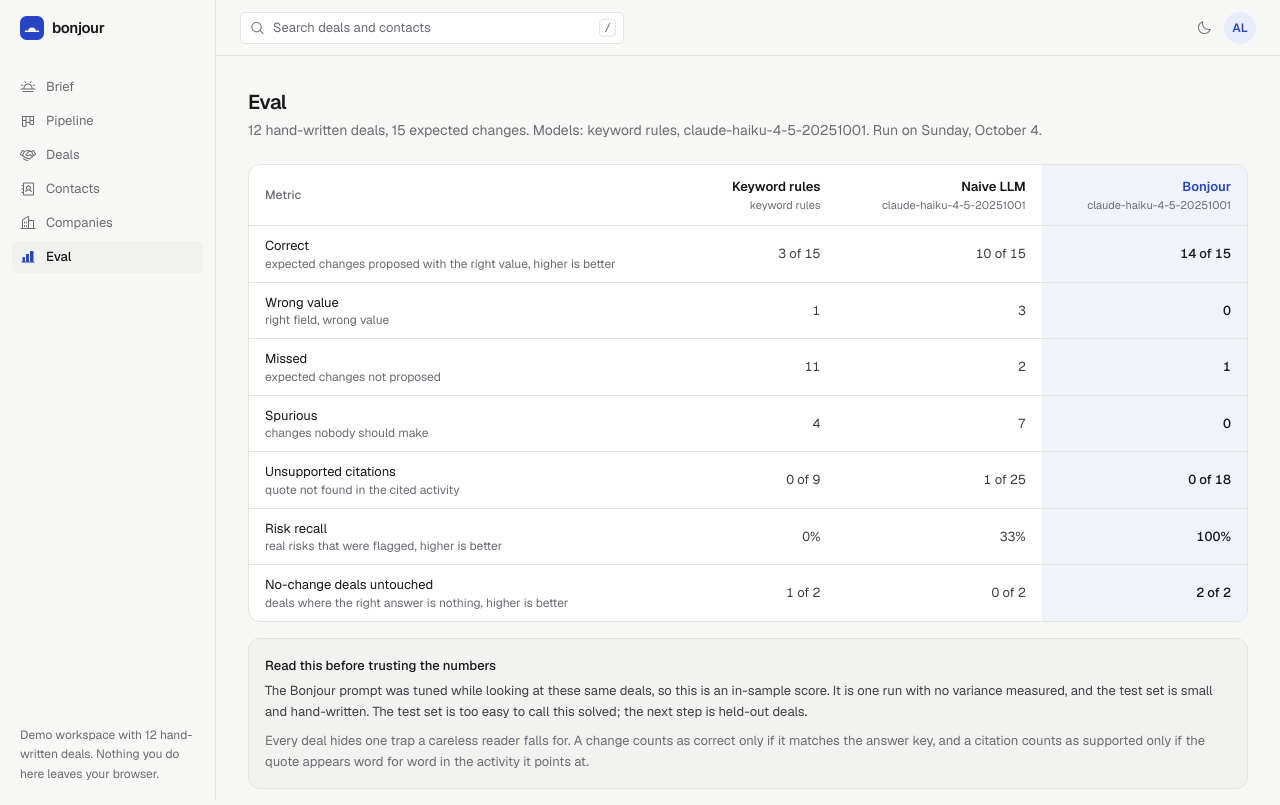
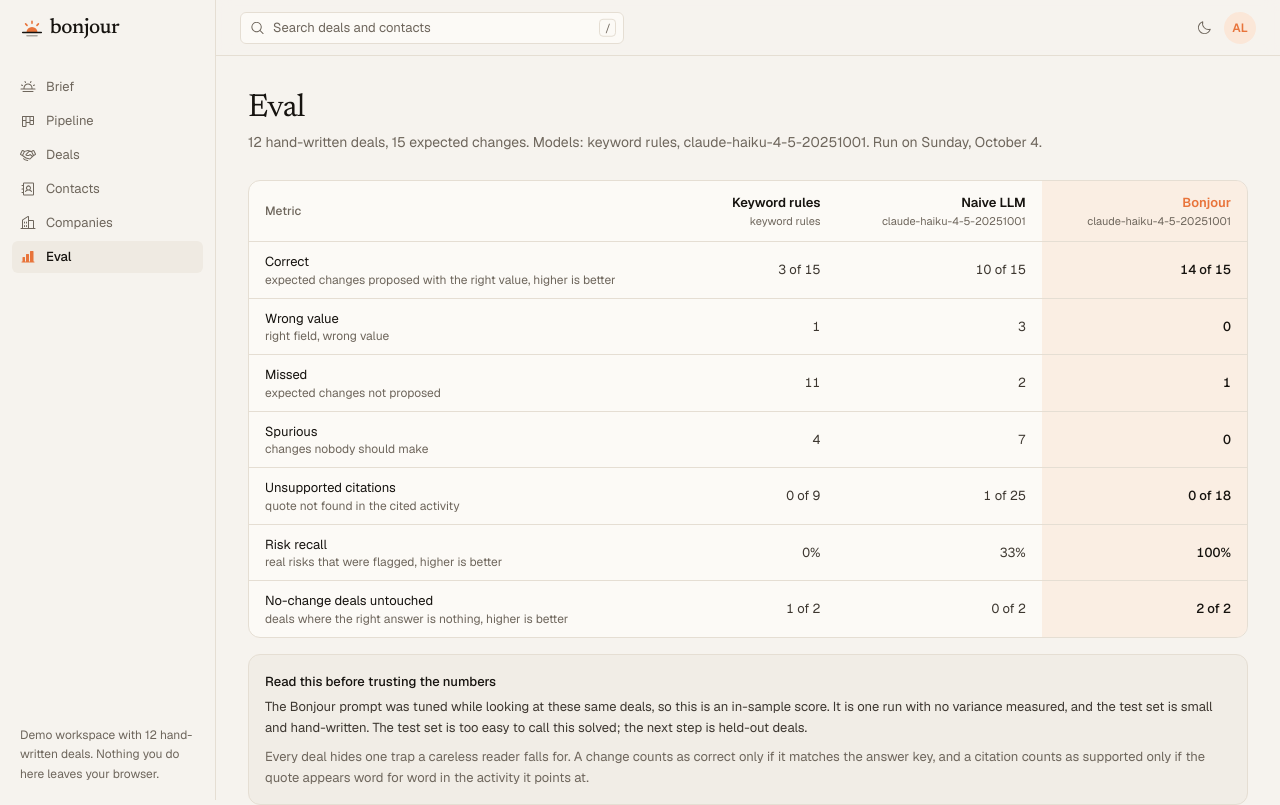
Before and after one commit to anushapundir/bonjour, a Next.js app: page /app/eval in a window 1280 px wide. Shown: the top 805 px of the page. Built offline with nearby package versions, Linux system fonts and the light colour scheme.

Commit message:
Warm paper and ink design system with a sunrise mark
Newsreader for display, Geist for UI, Geist Mono for dates, amounts and
labels. Paper background, ink text, one apricot accent, tactile keys,
frosted glass and a highlighter sweep for cited lines.

```diff
--- a/app/globals.css
+++ b/app/globals.css
@@ -1,72 +1,88 @@
 @import "tailwindcss";
 
+/* Warm paper and ink, with one accent of morning light. */
 :root {
-  --bg: #f7f7f6;
-  --surface: #fefefe;
-  --surface-2: #f1f1ef;
-  --line: #e4e4e1;
-  --line-strong: #d2d2ce;
-  --ink: #18181b;
-  --ink-2: #3f3f46;
-  --muted: #6b6b73;
-  --accent: #2846c4;
-  --accent-ink: #fbfbfd;
-  --accent-soft: #e9edfb;
-  --mark: rgb(40 70 196 / 0.15);
-  --good: #15803d;
-  --good-soft: #e8f5ec;
-  --bad: #b42318;
-  --bad-soft: #fcecea;
-  --shadow: 0 1px 2px rgb(24 24 27 / 0.04), 0 8px 24px -12px rgb(24 24 27 / 0.12);
+  --bg: #f6f3ee;
+  --surface: #fcfaf6;
+  --surface-2: #efeae2;
+  --line: #e5ded3;
+  --line-strong: #d2c8ba;
+  --ink: #16130f;
+  --ink-2: #3d3730;
+  --muted: #6e665c;
+  /* Fill accent for marks, dots and the sun. Too light for text on paper, so text uses --accent-text. */
+  --accent: #e8743b;
+  --accent-text: #a84a1a;
+  --accent-ink: #fff8f1;
+  --accent-soft: #fbe7d8;
+  --mark: rgb(247 176 96 / 0.5);
+  --good: #376b44;
+  --good-soft: #e2ede2;
+  --bad: #9c3a26;
+  --bad-soft: #f6e1da;
+  --glass: rgb(252 250 246 / 0.62);
+  --glass-edge: rgb(255 255 255 / 0.7);
+  --shadow: 0 1px 0 rgb(22 19 15 / 0.03), 0 1px 2px rgb(70 45 20 / 0.06), 0 12px 28px -18px rgb(70 45 20 / 0.28);
+  --shadow-float: 0 1px 2px rgb(70 45 20 / 0.08), 0 30px 60px -30px rgb(70 45 20 / 0.45);
   color-scheme: light;
 }
 
 @media (prefers-color-scheme: dark) {
   :root:not([data-theme="light"]) {
-    --bg: #0e0f11;
-    --surface: #141518;
-    --surface-2: #1b1c20;
-    --line: #26272c;
-    --line-strong: #35363c;
-    --ink: #ececee;
-    --ink-2: #c6c6cc;
-    --muted: #8d8d96;
-    --accent: #8197f6;
-    --accent-ink: #0e0f11;
-    --accent-soft: rgb(129 151 246 / 0.14);
-    --mark: rgb(129 151 246 / 0.26);
-    --good: #5bd389;
-    --good-soft: rgb(91 211 137 / 0.12);
-    --bad: #f58a80;
-    --bad-soft: rgb(245 138 128 / 0.12);
-    --shadow: 0 1px 2px rgb(0 0 0 / 0.3), 0 8px 24px -12px rgb(0 0 0 / 0.6);
+    --bg: #1a1714;
+    --surface: #221e1a;
+    --surface-2: #2a2520;
+    --line: #36302a;
+    --line-strong: #4a4239;
+    --ink: #f1ece4;
+    --ink-2: #d2cabf;
+    --muted: #a39a8e;
+    --accent: #f08a52;
+    --accent-text: #f4a273;
+    --accent-ink: #1a1714;
+    --accent-soft: rgb(240 138 82 / 0.14);
+    --mark: rgb(240 150 80 / 0.34);
+    --good: #8fbf99;
+    --good-soft: rgb(143 191 153 / 0.12);
+    --bad: #e58a76;
+    --bad-soft: rgb(229 138 118 / 0.12);
+    --glass: rgb(34 30 26 / 0.6);
+    --glass-edge: rgb(255 255 255 / 0.09);
+    --shadow: 0 1px 0 rgb(0 0 0 / 0.2), 0 12px 28px -16px rgb(0 0 0 / 0.6);
+    --shadow-float: 0 1px 2px rgb(0 0 0 / 0.3), 0 30px 60px -28px rgb(0 0 0 / 0.8);
     color-scheme: dark;
   }
 }
 
 :root[data-theme="dark"] {
-  --bg: #0e0f11;
-  --surface: #141518;
-  --surface-2: #1b1c20;
-  --line: #26272c;
-  --line-strong: #35363c;
-  --ink: #ececee;
-  --ink-2: #c6c6cc;
-  --muted: #8d8d96;
-  --accent: #8197f6;
-  --accent-ink: #0e0f11;
-  --accent-soft: rgb(129 151 246 / 0.14);
-  --mark: rgb(129 151 246 / 0.26);
-  --good: #5bd389;
-  --good-soft: rgb(91 211 137 / 0.12);
-  --bad: #f58a80;
-  --bad-soft: rgb(245 138 128 / 0.12);
-  --shadow: 0 1px 2px rgb(0 0 0 / 0.3), 0 8px 24px -12px rgb(0 0 0 / 0.6);
+  --bg: #1a1714;
+  --surface: #221e1a;
+  --surface-2: #2a2520;
+  --line: #36302a;
+  --line-strong: #4a4239;
+  --ink: #f1ece4;
+  --ink-2: #d2cabf;
+  --muted: #a39a8e;
+  --accent: #f08a52;
+  --accent-text: #f4a273;
+  --accent-ink: #1a1714;
+  --accent-soft: rgb(240 138 82 / 0.14);
+  --mark: rgb(240 150 80 / 0.34);
+  --good: #8fbf99;
+  --good-soft: rgb(143 191 153 / 0.12);
+  --bad: #e58a76;
+  --bad-soft: rgb(229 138 118 / 0.12);
+  --glass: rgb(34 30 26 / 0.6);
+  --glass-edge: rgb(255 255 255 / 0.09);
+  --shadow: 0 1px 0 rgb(0 0 0 / 0.2), 0 12px 28px -16px rgb(0 0 0 / 0.6);
+  --shadow-float: 0 1px 2px rgb(0 0 0 / 0.3), 0 30px 60px -28px rgb(0 0 0 / 0.8);
   color-scheme: dark;
 }
 
 @theme inline {
   --font-sans: var(--font-geist), ui-sans-serif, system-ui, sans-serif;
+  --font-serif: var(--font-newsreader), ui-serif, Georgia, serif;
+  --font-mono: var(--font-geist-mono), ui-monospace, "SF Mono", Menlo, monospace;
   --color-bg: var(--bg);
   --color-surface: var(--surface);
   --color-surface-2: var(--surface-2);
@@ -76,6 +92,7 @@
   --color-ink-2: var(--ink-2);
   --color-muted: var(--muted);
   --color-accent: var(--accent);
+  --color-accent-text: var(--accent-text);
   --color-accent-ink: var(--accent-ink);
   --color-accent-soft: var(--accent-soft);
   --color-mark: var(--mark);
@@ -84,27 +101,103 @@
   --color-bad: var(--bad);
   --color-bad-soft: var(--bad-soft);
   --shadow-panel: var(--shadow);
+  --shadow-float: var(--shadow-float);
 }
 
 html {
   -webkit-text-size-adjust: 100%;
+  scroll-behavior: smooth;
+}
+@media (prefers-reduced-motion: reduce) {
+  html { scroll-behavior: auto; }
 }
 
 body {
   background: var(--bg);
   color: var(--ink);
-  font-feature-settings: "cv11", "ss01";
   -webkit-font-smoothing: antialiased;
 }
 
+h1, h2, h3, p, li { text-wrap: pretty; }
+h1, h2 { text-wrap: balance; }
+
 :focus-visible {
-  outline: 2px solid var(--accent);
+  outline: 2px solid var(--accent-text);
   outline-offset: 2px;
-  border-radius: 4px;
+  border-radius: 6px;
 }
 
 ::selection {
   background: var(--mark);
+}
+
+/* Keys: buttons that look like something you press. A soft top highlight, a hairline edge, a small drop. */
+@layer components {
+  .key {
+    display: inline-flex;
+    align-items: center;
+    justify-content: center;
+    gap: 0.375rem;
+    height: 2rem;
+    padding: 0 0.85rem;
+    border-radius: 999px;
+    white-space: nowrap;
+    font-size: 13px;
+    font-weight: 500;
+    transition: transform 160ms cubic-bezier(0.2, 0.8, 0.2, 1), box-shadow 160ms cubic-bezier(0.2, 0.8, 0.2, 1), background-color 160ms;
+  }
+  .key:active:not(:disabled) { transform: translateY(1px); }
+  .key:disabled { opacity: 0.5; }
+  .key-ink {
+    color: var(--bg);
+    background: linear-gradient(180deg, rgb(255 255 255 / 0.16), rgb(255 255 255 / 0) 55%), var(--ink);
+    box-shadow: inset 0 1px 0 rgb(255 255 255 / 0.2), inset 0 -1px 0 rgb(0 0 0 / 0.25), 0 0 0 1px var(--ink), 0 1px 2px rgb(22 19 15 / 0.25), 0 6px 14px -8px rgb(22 19 15 / 0.5);
+  }
+  .key-ink:hover:not(:disabled) { background-color: var(--ink-2); }
+  .key-ink:active:not(:disabled) { box-shadow: inset 0 1px 2px rgb(0 0 0 / 0.35), 0 0 0 1px var(--ink); }
+  .key-light {
+    color: var(--ink);
+    background: linear-gradient(180deg, rgb(255 255 255 / 0.55), rgb(255 255 255 / 0)), var(--surface);
+    box-shadow: inset 0 1px 0 rgb(255 255 255 / 0.8), 0 0 0 1px var(--line-strong), 0 1px 2px rgb(70 45 20 / 0.08);
+  }
+  .key-light:hover:not(:disabled) { background-color: var(--surface-2); }
+  .key-light:active:not(:disabled) { box-shadow: inset 0 1px 2px rgb(70 45 20 / 0.15), 0 0 0 1px var(--line-strong); }
+  .key-ghost {
+    color: var(--muted);
+    padding: 0 0.6rem;
+  }
+  .key-ghost:hover:not(:disabled) { color: var(--ink); background: var(--surface-2); }
+
+  /* Frosted glass, a web approximation: blur plus a light edge and inner highlight. */
+  .glass {
+    background: var(--glass);
+    -webkit-backdrop-filter: blur(18px) saturate(140%);
+    backdrop-filter: blur(18px) saturate(140%);
+    box-shadow: inset 0 1px 0 var(--glass-edge), 0 0 0 1px var(--glass-edge), var(--shadow-float);
+  }
+}
+
+:root[data-theme="dark"] .key-light,
+:root[data-theme="dark"] .key-ink {
+  background-image: linear-gradient(180deg, rgb(255 255 255 / 0.06), rgb(255 255 255 / 0));
+}
+:root[data-theme="dark"] .key-light { box-shadow: inset 0 1px 0 rgb(255 255 255 / 0.06), 0 0 0 1px var(--line-strong); }
+:root[data-theme="dark"] .key-ink { box-shadow: inset 0 1px 0 rgb(255 255 255 / 0.5), 0 0 0 1px var(--ink), 0 6px 14px -8px rgb(0 0 0 / 0.8); }
+@media (prefers-color-scheme: dark) {
+  :root:not([data-theme="light"]) .key-light,
+  :root:not([data-theme="light"]) .key-ink {
+    background-image: linear-gradient(180deg, rgb(255 255 255 / 0.06), rgb(255 255 255 / 0));
+  }
+  :root:not([data-theme="light"]) .key-light { box-shadow: inset 0 1px 0 rgb(255 255 255 / 0.06), 0 0 0 1px var(--line-strong); }
+  :root:not([data-theme="light"]) .key-ink { box-shadow: inset 0 1px 0 rgb(255 255 255 / 0.5), 0 0 0 1px var(--ink), 0 6px 14px -8px rgb(0 0 0 / 0.8); }
+}
+
+@media (prefers-reduced-transparency: reduce) {
+  .glass {
+    background: var(--surface);
+    -webkit-backdrop-filter: none;
+    backdrop-filter: none;
+  }
 }
 
 /* A field the reviewer just changed glows once, then settles into a quiet tint. */
@@ -113,24 +206,45 @@
   to { background-color: var(--accent-soft); }
 }
 .flash {
-  animation: flash 1.6s ease-out both;
+  animation: flash 1.6s cubic-bezier(0.2, 0.7, 0.2, 1) both;
 }
 
+/* The cited line, marked like a highlighter on paper. Each wrapped line gets its own stroke. */
 mark.evidence {
-  background: var(--mark);
   color: inherit;
-  border-radius: 3px;
-  box-shadow: 0 0 0 2px var(--mark);
+  background-color: transparent;
+  background-image: linear-gradient(100deg, rgb(0 0 0 / 0) 0.15em, var(--mark) 0.3em, var(--mark) calc(100% - 0.3em), rgb(0 0 0 / 0) calc(100% - 0.1em));
+  background-repeat: no-repeat;
+  background-size: 100% 100%;
+  padding: 0.05em 0.2em;
+  margin: 0 -0.1em;
+  -webkit-box-decoration-break: clone;
+  box-decoration-break: clone;
   scroll-margin: 120px;
 }
 
 @media (prefers-reduced-motion: no-preference) {
+  @keyframes sweep {
+    from { background-size: 0% 100%; }
+  }
+  mark.evidence {
+    animation: sweep 0.9s cubic-bezier(0.3, 0.7, 0.2, 1) 0.15s both;
+  }
+  /* Below the fold, the stroke waits until the letter scrolls into view. */
+  @supports (animation-timeline: view()) {
+    .sweep-view mark.evidence {
+      animation: sweep linear both;
+      animation-timeline: view();
+      animation-range: entry 60% cover 40%;
+    }
+  }
+
   @keyframes rise {
     from { opacity: 0; transform: translateY(12px); }
     to { opacity: 1; transform: none; }
   }
   .rise {
-    animation: rise 0.7s cubic-bezier(0.16, 1, 0.3, 1) both;
+    animation: rise 0.8s cubic-bezier(0.16, 1, 0.3, 1) both;
     animation-delay: calc(var(--i, 0) * 90ms);
   }
   @supports (animation-timeline: view()) {
@@ -140,7 +254,19 @@
       animation-range: entry 0% entry 40%;
     }
   }
+
+  /* Hero cards drift a few pixels, each on its own clock, like paper on a slow breeze. */
+  @keyframes drift {
+    0%, 100% { transform: translate3d(0, 0, 0) rotate(var(--tilt, 0deg)); }
+    50% { transform: translate3d(0, var(--lift, -8px), 0) rotate(var(--tilt, 0deg)); }
+  }
+  .drift {
+    animation: drift var(--dur, 9s) cubic-bezier(0.45, 0, 0.55, 1) infinite;
+    animation-delay: var(--delay, 0s);
+  }
 }
+
+.tilt { transform: rotate(var(--tilt, 0deg)); }
 
 @media (prefers-reduced-motion: reduce) {
   .flash { animation: none; background-color: var(--accent-soft); }
@@ -154,3 +280,13 @@
   :root:not([data-theme="light"]) .light-hidden { display: block; }
   :root:not([data-theme="light"]) .dark-hidden { display: none; }
 }
+
+/* Photos are tuned for paper. At night they dim so they do not glare, and text on them turns light. */
+.photo-dim { transition: filter 300ms; }
+.on-photo { color: #2a1d12; }
+:root[data-theme="dark"] .photo-dim { filter: brightness(0.5) saturate(0.85); }
+:root[data-theme="dark"] .on-photo { color: #f6e6d6; }
+@media (prefers-color-scheme: dark) {
+  :root:not([data-theme="light"]) .photo-dim { filter: brightness(0.5) saturate(0.85); }
+  :root:not([data-theme="light"]) .on-photo { color: #f6e6d6; }
+}
--- a/app/layout.tsx
+++ b/app/layout.tsx
@@ -1,8 +1,10 @@
 import type { Metadata } from "next";
-import { Geist } from "next/font/google";
+import { Geist, Geist_Mono, Newsreader } from "next/font/google";
 import "./globals.css";
 
 const geist = Geist({ subsets: ["latin"], variable: "--font-geist" });
+const mono = Geist_Mono({ subsets: ["latin"], variable: "--font-geist-mono" });
+const serif = Newsreader({ subsets: ["latin"], style: ["normal", "italic"], variable: "--font-newsreader", adjustFontFallback: false });
 
 export const metadata: Metadata = {
   title: { default: "Bonjour", template: "%s | Bonjour" },
@@ -15,7 +17,7 @@
 
 export default function RootLayout({ children }: { children: React.ReactNode }) {
   return (
-    <html lang="en" className={geist.variable} suppressHydrationWarning>
+    <html lang="en" className={`${geist.variable} ${mono.variable} ${serif.variable}`} suppressHydrationWarning data-scroll-behavior="smooth">
       <head>
         <script dangerouslySetInnerHTML={{ __html: themeScript }} />
       </head>
--- a/components/Logo.tsx
+++ b/components/Logo.tsx
@@ -1,18 +1,20 @@
+// A half sun coming up over the horizon, with three short rays.
 export function Mark({ className = "size-6" }: { className?: string }) {
   return (
-    <svg viewBox="0 0 24 24" className={className} aria-hidden="true">
-      <rect width="24" height="24" rx="6.5" fill="var(--accent)" />
-      <path d="M8.2 15.2a3.8 3.8 0 0 1 7.6 0Z" fill="var(--accent-ink)" />
-      <path d="M5.5 15.2h13" stroke="var(--accent-ink)" strokeWidth="1.6" strokeLinecap="round" />
+    <svg viewBox="0 0 24 24" className={className} aria-hidden="true" fill="none">
+      <path d="M6.5 16.5a5.5 5.5 0 0 1 11 0Z" fill="var(--accent)" />
+      <path d="M2.75 16.5h18.5" stroke="var(--ink)" strokeWidth="1.6" strokeLinecap="round" />
+      <path d="M12 5.25v2.1M5.6 7.9l1.45 1.45M18.4 7.9l-1.45 1.45" stroke="var(--accent)" strokeWidth="1.6" strokeLinecap="round" />
+      <path d="M7 19.75h10" stroke="var(--ink)" strokeOpacity=".35" strokeWidth="1.6" strokeLinecap="round" />
     </svg>
   );
 }
 
 export function Logo({ className = "" }: { className?: string }) {
   return (
-    <span className={`inline-flex items-center gap-2 ${className}`}>
+    <span className={`inline-flex items-center gap-1.5 ${className}`}>
       <Mark />
-      <span className="text-[15px] font-semibold tracking-tight text-ink">bonjour</span>
+      <span className="font-serif text-[21px] font-medium leading-none tracking-[-0.02em] text-ink">bonjour</span>
     </span>
   );
 }
--- a/components/ThemeToggle.tsx
+++ b/components/ThemeToggle.tsx
@@ -18,7 +18,7 @@
       type="button"
       onClick={toggle}
       aria-label="Toggle dark mode"
-      className={`grid size-8 place-items-center rounded-md text-muted transition-colors hover:bg-surface-2 hover:text-ink ${className}`}
+      className={`grid size-8 place-items-center rounded-full text-muted transition-colors hover:bg-surface-2 hover:text-ink ${className}`}
     >
       <Moon size={16} className="dark-hidden" />
       <Sun size={16} className="light-hidden" />
--- a/components/ui.tsx
+++ b/components/ui.tsx
@@ -1,11 +1,21 @@
-import { STAGES } from "../lib/stages";
 import type { Verdict } from "../lib/score";
 
+// Warm stage tones for the UI, from cool grey morning to full sun. lib/stages.ts keeps the order.
+export const STAGE_TONE: Record<string, string> = {
+  Lead: "#a59c90",
+  Discovery: "#8f9a86",
+  Demo: "#c9a15a",
+  Proposal: "#e3964f",
+  Negotiation: "#e8743b",
+  "Closed Won": "#5e8a64",
+  "Closed Lost": "#b0614c",
+};
+export const stageTone = (stage: string) => STAGE_TONE[stage] ?? "var(--muted)";
+
 export function StageBadge({ stage }: { stage: string }) {
-  const color = STAGES.find((s) => s.name === stage)?.color ?? "var(--muted)";
   return (
-    <span className="inline-flex items-center gap-1.5 whitespace-nowrap rounded-md border border-line bg-surface px-1.5 py-0.5 text-xs text-ink-2">
-      <span className="size-1.5 rounded-full" style={{ background: color }} />
+    <span className="inline-flex items-center gap-1.5 whitespace-nowrap rounded-full border border-line bg-surface px-2 py-0.5 text-xs text-ink-2">
+      <span className="size-1.5 rounded-full" style={{ background: stageTone(stage) }} />
       {stage}
     </span>
   );
@@ -20,14 +30,36 @@
 
 export function VerdictTag({ verdict }: { verdict: Verdict }) {
   const v = VERDICT[verdict];
-  return <span className={`rounded px-1.5 py-0.5 text-[11px] font-medium ${v.className}`}>{v.label}</span>;
+  return <span className={`rounded-full px-2 py-0.5 font-mono text-[10.5px] font-medium ${v.className}`}>{v.label}</span>;
+}
+
+// A company monogram on a warm tone picked from its name, so the same company always gets the same chip.
+const TONES = ["#e9c9a8", "#dcc7b0", "#e7b79b", "#cfd2b8", "#e4d3a6", "#d9bfb6", "#c9d0c4", "#ecc28f"];
+export function Monogram({ name, className = "size-7 text-[11px]" }: { name: string; className?: string }) {
+  const n = [...name].reduce((h, c) => (h * 31 + c.charCodeAt(0)) >>> 0, 7);
+  const letters = name
+    .split(/\s+/)
+    .filter((w) => /^[A-Za-z]/.test(w))
+    .slice(0, 2)
+    .map((w) => w[0])
+    .join("")
+    .toUpperCase();
+  return (
+    <span
+      aria-hidden="true"
+      className={`grid shrink-0 place-items-center rounded-[9px] font-serif font-medium text-[#3a2b1e] shadow-[inset_0_1px_0_rgb(255_255_255/0.5),inset_0_0_0_1px_rgb(58_43_30/0.08)] ${className}`}
+      style={{ background: TONES[n % TONES.length] }}
+    >
+      {letters}
+    </span>
+  );
 }
 
 export function PageHeader({ title, sub, children }: { title: string; sub?: React.ReactNode; children?: React.ReactNode }) {
   return (
-    <div className="mb-6 flex flex-wrap items-end justify-between gap-3">
+    <div className="mb-7 flex flex-wrap items-end justify-between gap-3">
       <div className="min-w-0">
-        <h1 className="text-xl font-semibold tracking-tight text-ink">{title}</h1>
+        <h1 className="font-serif text-[32px] font-normal leading-tight tracking-[-0.02em] text-ink">{title}</h1>
         {sub && <p className="mt-1 text-sm text-muted">{sub}</p>}
       </div>
       {children}
@@ -36,10 +68,7 @@
 }
 
 export const btn = {
-  primary:
-    "inline-flex h-8 items-center justify-center gap-1.5 whitespace-nowrap rounded-md bg-accent px-3 text-[13px] font-medium text-accent-ink transition active:translate-y-px disabled:opacity-50 hover:opacity-90",
-  secondary:
-    "inline-flex h-8 items-center justify-center gap-1.5 whitespace-nowrap rounded-md border border-line bg-surface px-3 text-[13px] font-medium text-ink transition hover:bg-surface-2 active:translate-y-px disabled:opacity-50",
-  ghost:
-    "inline-flex h-8 items-center justify-center gap-1.5 whitespace-nowrap rounded-md px-2 text-[13px] font-medium text-muted transition hover:bg-surface-2 hover:text-ink disabled:opacity-50",
+  primary: "key key-ink",
+  secondary: "key key-light",
+  ghost: "key key-ghost",
 };
```
Also changed, not shown: app/icon.svg (added).
